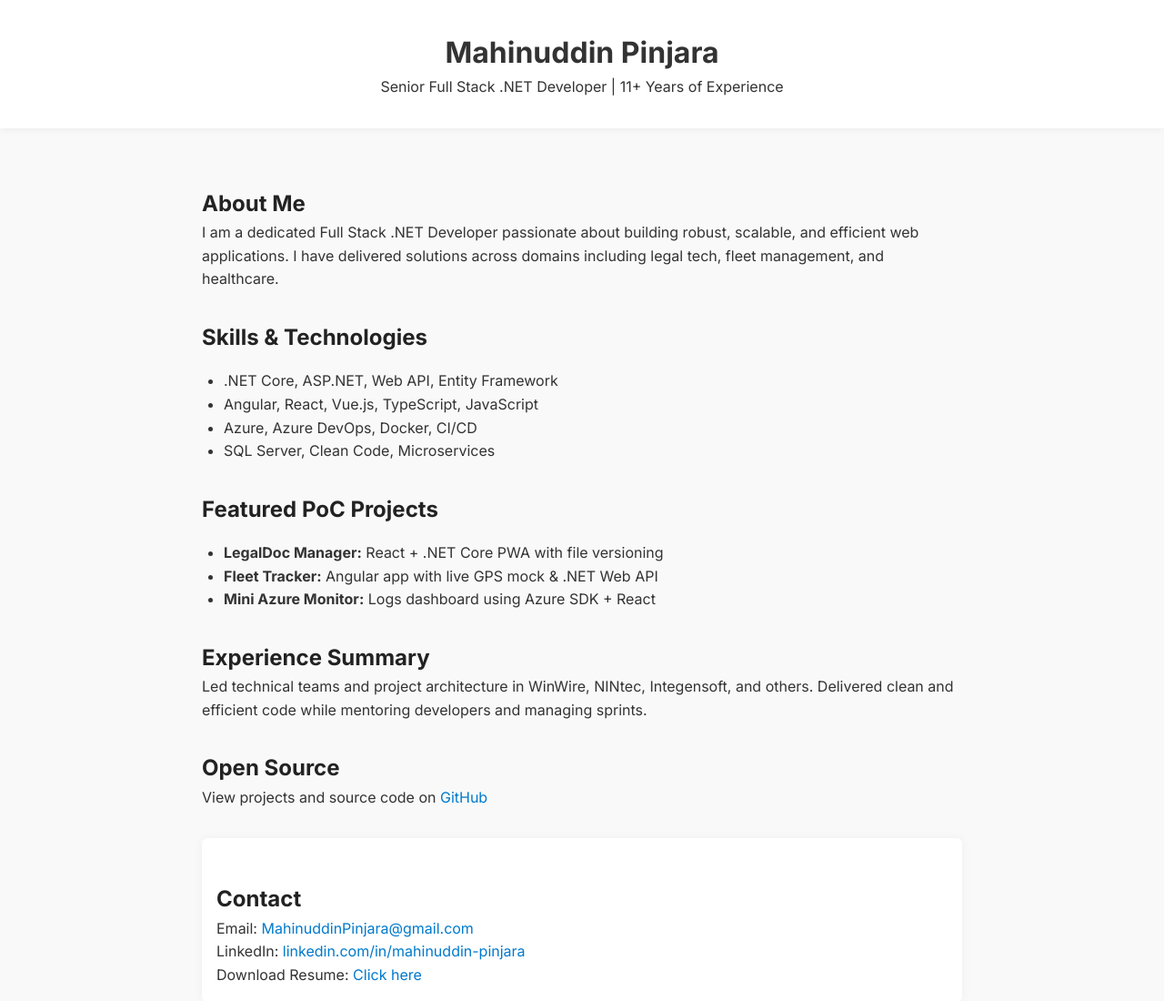
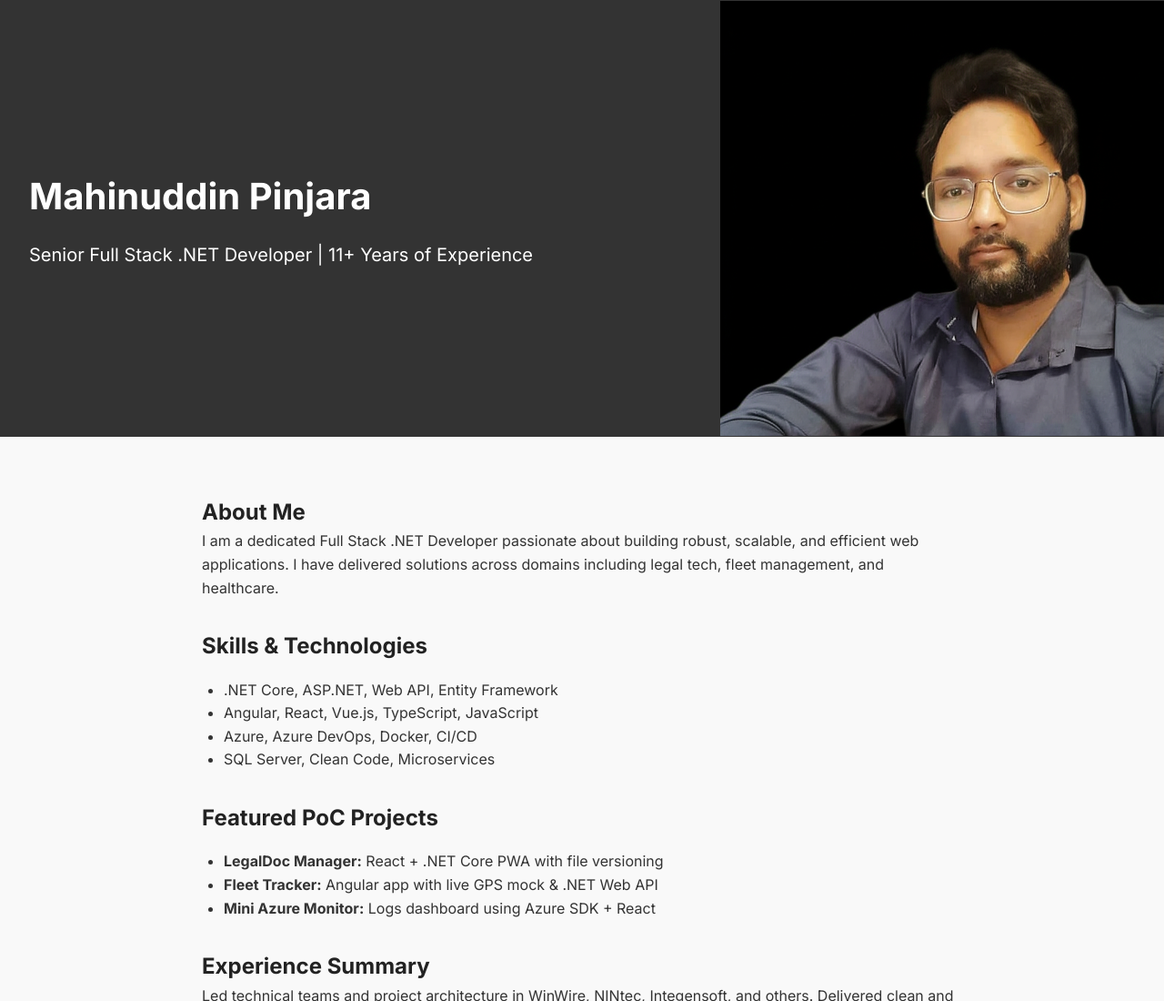
Before and after one commit to DeveloperClue/mahinuddin-portfolio, a plain HTML site: page index.html in a window 1280 px wide. Shown: the top 1100 px of the page at 91% size. Drawn offline with Linux system fonts and the light colour scheme.

Commit message:
Added banner

```diff
--- a/index.html
+++ b/index.html
@@ -20,16 +20,43 @@
       line-height: 1.6;
     }
 
-    header {
-      background: #ffffff;
-      box-shadow: 0 2px 8px rgba(0, 0, 0, 0.05);
+    header.banner {
+      position: relative;
+      background: url('Mahinuddin Pinjara.png') no-repeat right center/cover;
+      height: 60vh;
+      display: flex;
+      align-items: center;
+      justify-content: space-between;
       padding: 2rem;
-      text-align: center;
+      color: #fff;
+          background-size: 61vh;
+          background-color: #333;
     }
 
-    h1 {
-      font-size: 2rem;
+    .banner-text {
+      max-width: 50%;
+    }
+
+    .banner-text h1 {
+      font-size: 2.5rem;
       font-weight: 700;
+    }
+
+    .banner-text p {
+      font-size: 1.25rem;
+      margin-top: 1rem;
+    }
+
+    .banner-photo {
+      max-width: 200px;
+      border-radius: 50%;
+      overflow: hidden;
+      box-shadow: 0 8px 20px rgba(0, 0, 0, 0.3);
+    }
+
+    .banner-photo img {
+      width: 100%;
+      display: block;
     }
 
     h2 {
@@ -65,9 +92,11 @@
 </head>
 
 <body>
-  <header>
-    <h1>Mahinuddin Pinjara</h1>
-    <p>Senior Full Stack .NET Developer | 11+ Years of Experience</p>
+  <header class="banner">
+    <div class="banner-text">
+      <h1>Mahinuddin Pinjara</h1>
+      <p>Senior Full Stack .NET Developer | 11+ Years of Experience</p>
+    </div>
   </header>
 
   <section>
```
Also changed, not shown: Mahinuddin Pinjara.png (added), 1 other file.
